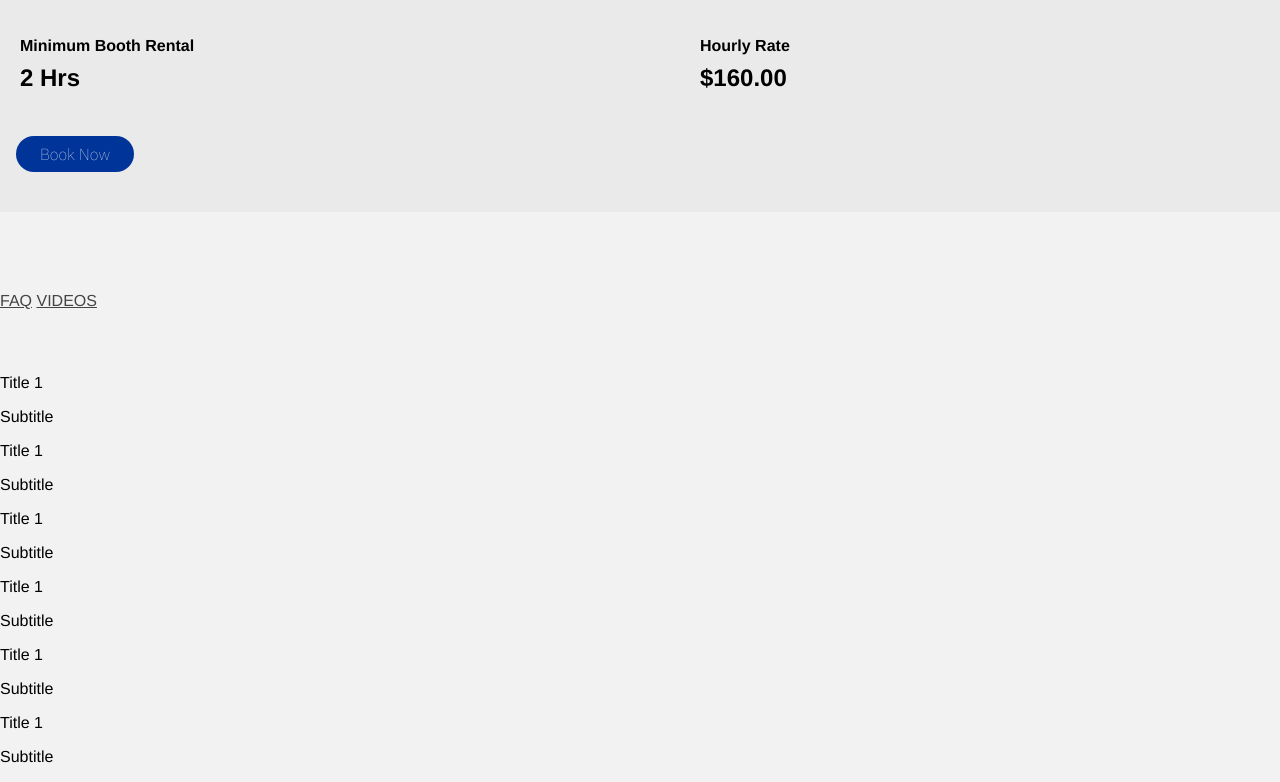
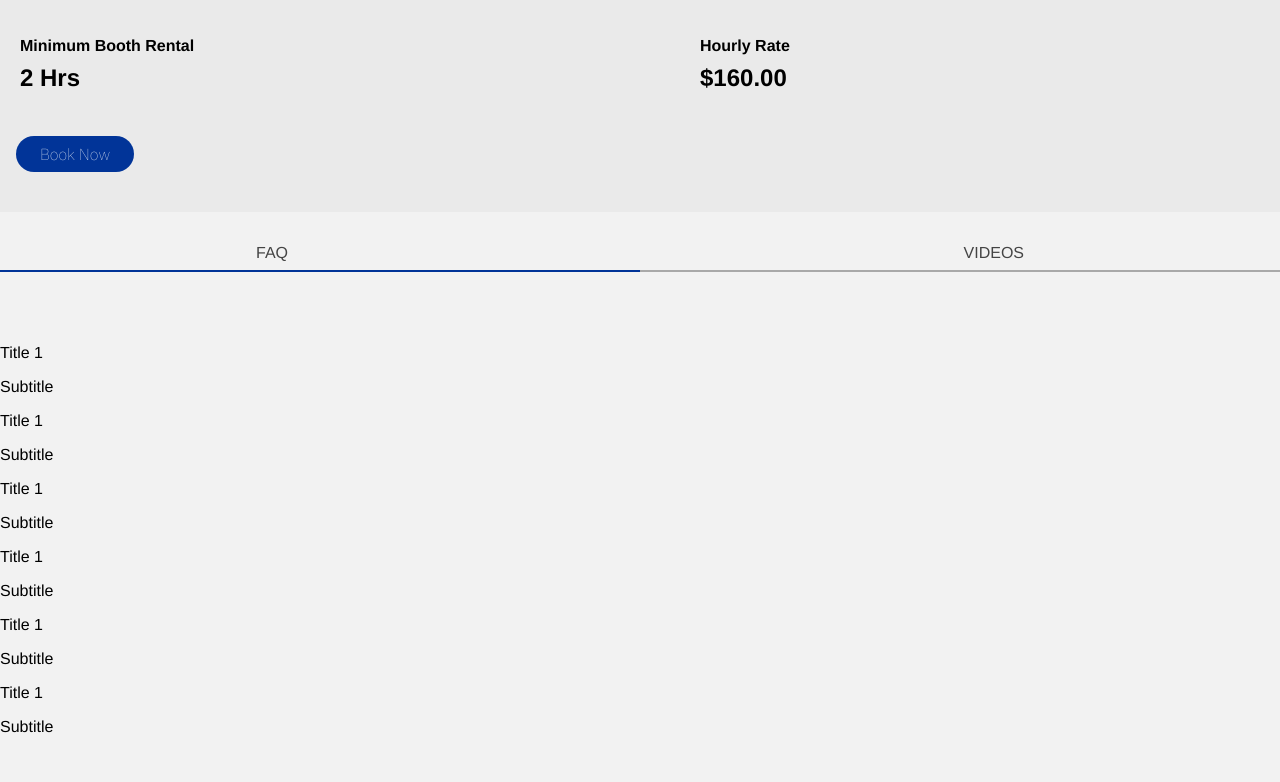
Before and after one commit to Mamkh27/Luxe3Sixty-Website, a plain HTML site: page Website-3Sixty/how-it-works.html in a window 1280 px wide. Shown: the part 871-1653 px from the top of the page. After the commit the page ends 1623 px from the top, so only its background shows below. Drawn offline with Linux system fonts and the light colour scheme; a web font is replaced by a local one.

Commit message:
Created indicator lines under FAQ/VIDEO tabs

```diff
--- a/Website-3Sixty/css/page2.css
+++ b/Website-3Sixty/css/page2.css
@@ -1,10 +1,9 @@
-@import url('https://fonts.googleapis.com/css2?family=IBM+Plex+Mono:wght@100&family=IBM+Plex+Sans:wght@100&family=Water+Brush&display=swap');
+@import url("https://fonts.googleapis.com/css2?family=IBM+Plex+Mono:wght@100&family=IBM+Plex+Sans:wght@100&family=Water+Brush&display=swap");
 :root {
   --primary-color: #013498;
 }
 
-
-.information-section{
+.information-section {
   background-color: #eaeaea;
   padding-bottom: 3em;
   padding-top: 1em;
@@ -12,10 +11,8 @@
 img {
   display: block;
   width: 100%;
-
-
 }
-.list{
+.list {
   display: flex;
 }
 
@@ -25,46 +22,59 @@ img {
   margin-right: 20px;
 }
 
-.title{
-
+.title {
   display: block;
   margin: 0;
   padding: -50px;
   margin-left: 1em;
-
 }
-.try{
+.try {
   margin-top: -1em;
 }
-h2{
+h2 {
   margin-top: -0.5em;
 }
 .book-now-cta-2 {
   color: white;
   background-color: var(--primary-color);
   border-radius: 5em;
-        margin-top: -.2em;
-        padding:  0.5em 1.5em;
+  margin-top: -0.2em;
+  padding: 0.5em 1.5em;
 
   margin-right: 0.5em;
-        font-family: 'IBM Plex Sans';
+  font-family: "IBM Plex Sans";
   text-decoration: none;
-
 }
-.cta-button{
+.cta-button {
   margin-top: 2em;
   margin-left: 1em;
 }
-     .button-options{
-      margin-top: 5em;
-
-
-
+.button-options .container {
+  margin-top: 2em;
+  display: flex;
+  justify-content: space-between;
+  margin-left: 20%;
+  margin-right: 20%;
 }
-
-   .together{
+hr {
+  width: 50%;
+  display: inline-block;
+}
+.button-options a {
+  text-decoration: none;
+}
+.dividers {
+  display: flex;
+}
+.FAQ-hr {
+  border: 1px solid var(--primary-color);
+}
+.VIDEOS-hr {
+  border: 1px solid darkgray;
+}
+.together {
   margin-top: -1em;
 }
-     .question-section{
-         margin-top:4em;
+.question-section {
+  margin-top: 4em;
 }
--- a/Website-3Sixty/how-it-works.html
+++ b/Website-3Sixty/how-it-works.html
@@ -70,6 +70,10 @@
       <a href="#">FAQ</a>
       <a href="#">VIDEOS</a>
     </div>
+    </div>
+    <div class="dividers">
+    <hr class="FAQ-hr"><hr class="VIDEOS-hr">
+  </div>
   </div>
     <div class="question-section">
       <ul>
```
Lines whose indentation alone changed are shown as unchanged.
